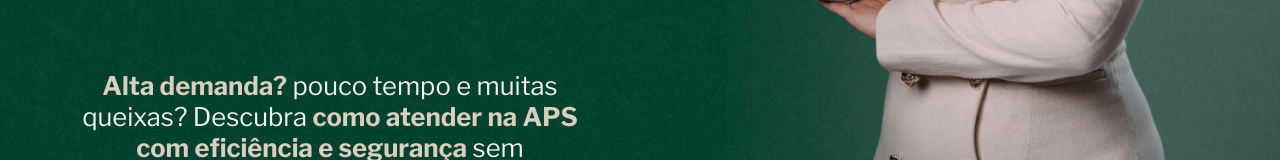
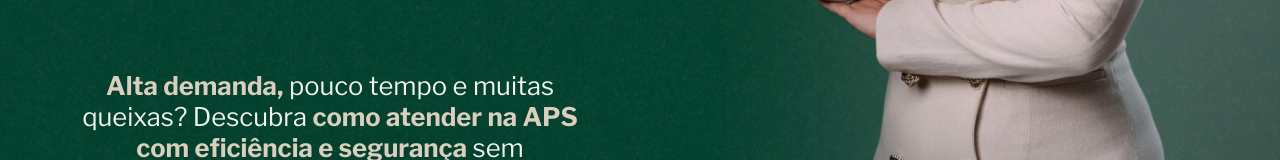
Before and after one commit to irlanreis/Sylvia, a React (Vite) app: page / in a window 1280 px wide. Shown: the part 463-623 px from the top of the page. Built offline with nearby package versions, Linux system fonts and the light colour scheme.

Commit message:
fix: corrige ortografia!

```diff
--- a/src/components/Session01.tsx
+++ b/src/components/Session01.tsx
@@ -10,7 +10,7 @@ function Session01() {
       </div>
       <div className="content">
         <p>
-        <strong className="destaque01">Alta demanda?</strong> pouco tempo e muitas queixas? Descubra <strong className="destaque01">como atender na APS com eficiência e segurança</strong> sem comprometer a qualidade!
+        <strong className="destaque01">Alta demanda,</strong> pouco tempo e muitas queixas? Descubra <strong className="destaque01">como atender na APS com eficiência e segurança</strong> sem comprometer a qualidade!
         </p>
         <a
           className="cta-button"
```
